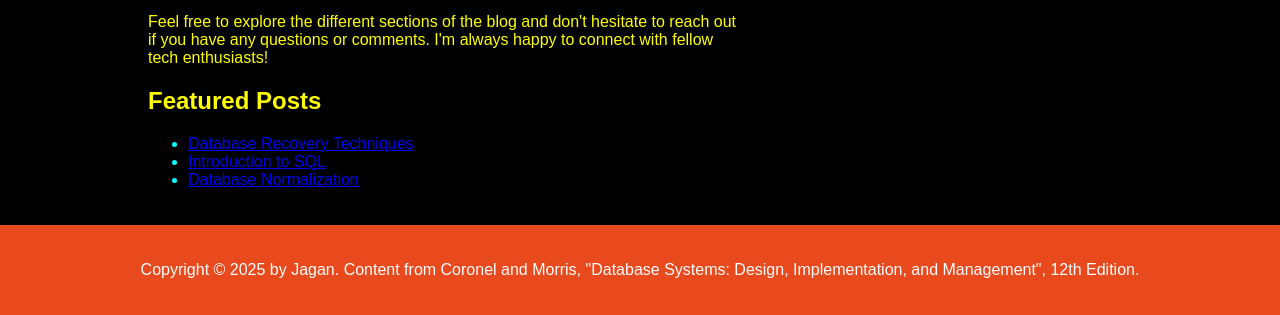
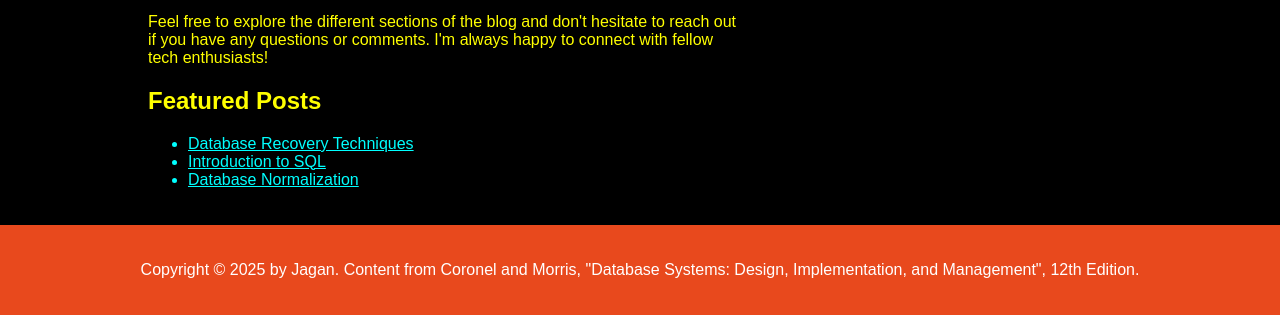
Before and after one commit to tech-man07/blog-jagan, a plain HTML site: page index1.html in a window 1280 px wide. Shown: the part 684-999 px from the top of the page. Drawn offline with Linux system fonts and the light colour scheme.

Commit message:
Update index1.html

```diff
--- a/index1.html
+++ b/index1.html
@@ -6,7 +6,7 @@
     <meta name="viewport" content="width=device-width, initial-scale=1.0">
     <title>Jagan's Blog - Home</title>
     <style>
-        .article a{
+        .article ul,li,a{
             color:cyan;
         }
 
```
